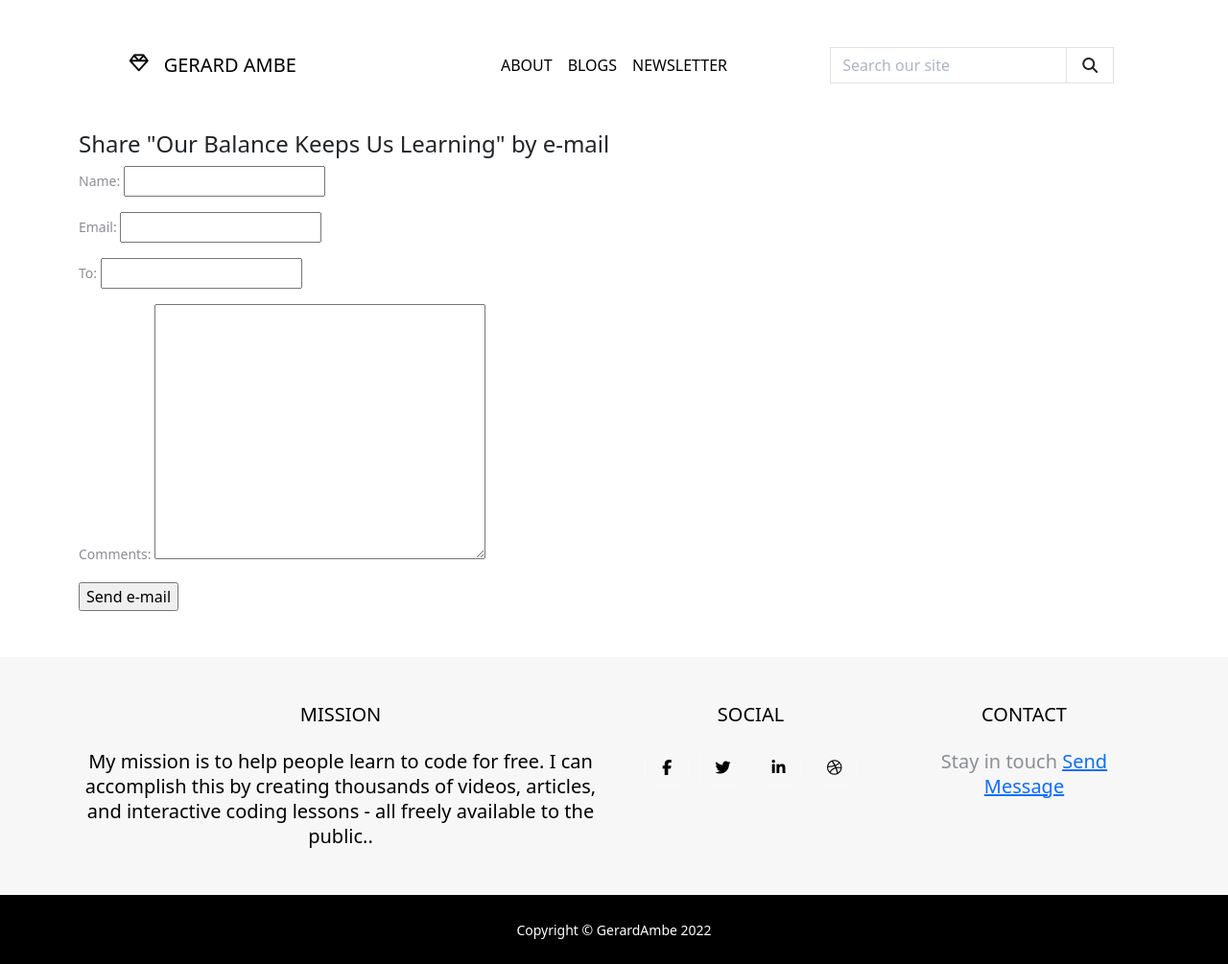
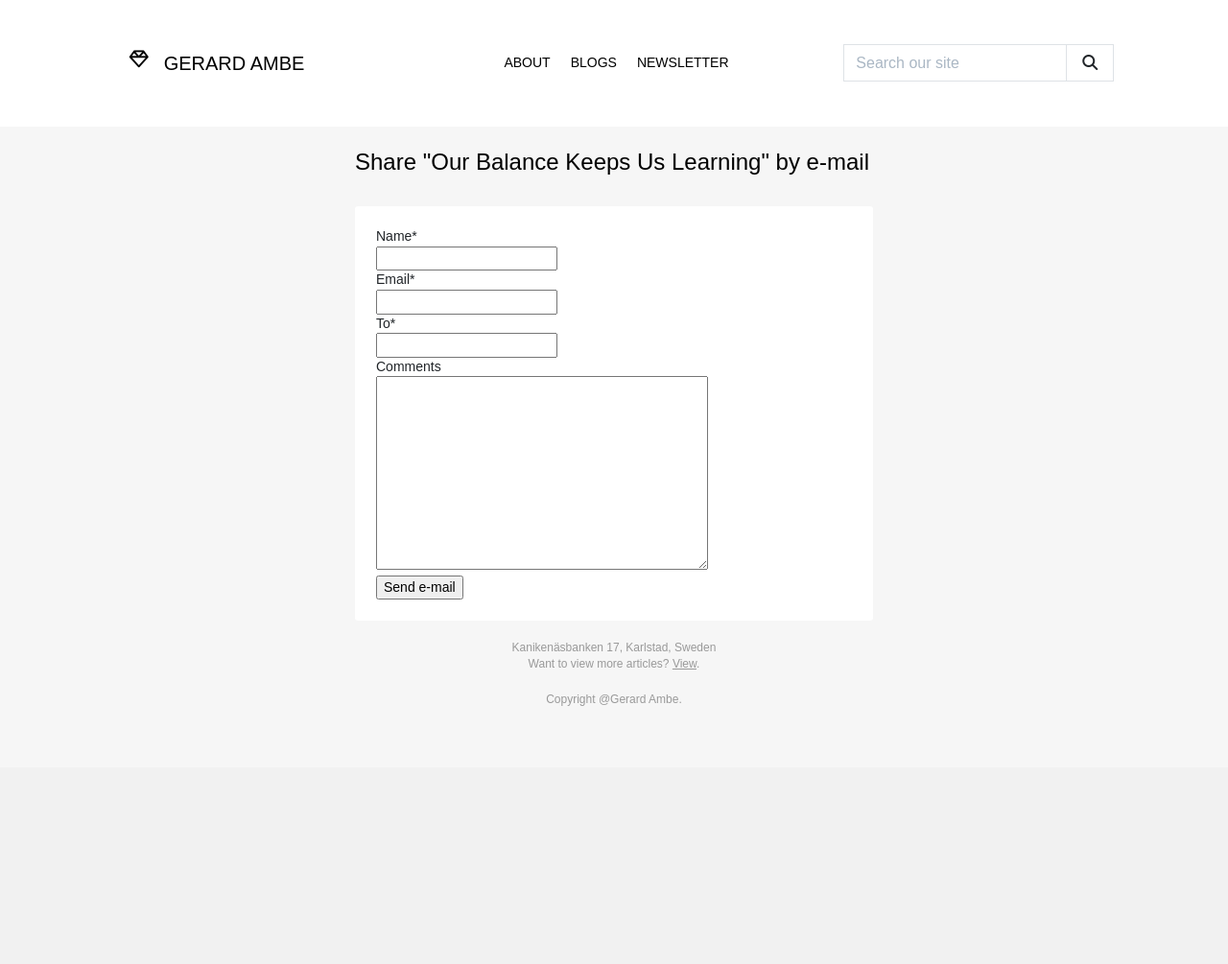
Before and after one commit to Gerardbulky/myblog, a Django app: page /letter/3/share/ in a window 1280 px wide. Shown: the whole page at 96% size. After the commit the page ends 736 px from the top, so only its background shows below. Run offline with Django 3.2, Linux system fonts and the light colour scheme; data comes from the database, SQL or seed files in the repository; some libraries are stand-ins or nearby versions.

Commit message:
finished with 'share this post' functionalities

```diff
--- a/blog/templates/blog/base.html
+++ b/blog/templates/blog/base.html
@@ -447,8 +447,11 @@
             </div>
         </div>
     </footer>
+    {% endblock %}
 
     <!-- Copyright Section-->
+
+    {% block copyright %}
     <div class="copyright py-4 text-center text-white" style="background-color: black;">
         <div class="container"><small>Copyright &copy; GerardAmbe 2022</small></div>
     </div>
--- a/gizblog/settings.py
+++ b/gizblog/settings.py
@@ -41,6 +41,7 @@ INSTALLED_APPS = [
     'home',
     'blog.apps.BlogConfig',
     'letter.apps.LetterConfig',
+    'crispy_forms',
 ]
 
 MIDDLEWARE = [
--- a/letter/static/css/news.css
+++ b/letter/static/css/news.css
@@ -0,0 +1,343 @@
+ /*All the styling goes here*/
+
+ img {
+     border: none;
+     -ms-interpolation-mode: bicubic;
+     max-width: 100%;
+ }
+
+ body {
+     background-color: #f6f6f6;
+     font-family: sans-serif;
+     -webkit-font-smoothing: antialiased;
+     font-size: 14px;
+     line-height: 1.4;
+     margin: 0;
+     padding: 0;
+     -ms-text-size-adjust: 100%;
+     -webkit-text-size-adjust: 100%;
+ }
+
+ table {
+     border-collapse: separate;
+     mso-table-lspace: 0pt;
+     mso-table-rspace: 0pt;
+     width: 100%;
+ }
+
+ table td {
+     font-family: sans-serif;
+     font-size: 14px;
+     vertical-align: top;
+ }
+
+ /* -------------------------------------
+          BODY & CONTAINER
+      ------------------------------------- */
+
+ .body {
+     background-color: #f6f6f6;
+     width: 100%;
+ }
+
+ /* Set a max-width, and make it display as block so it will automatically stretch to that width, but will also shrink down on a phone or something */
+ .container {
+     display: block;
+     margin: 0 auto !important;
+     /* makes it centered */
+     max-width: 580px;
+     padding: 10px;
+     width: 580px;
+ }
+
+ /* This should also be a block element, so that it will fill 100% of the .container */
+ .content {
+     box-sizing: border-box;
+     display: block;
+     margin: 0 auto;
+     max-width: 580px;
+     padding: 10px;
+ }
+
+ /* -------------------------------------
+          HEADER, FOOTER, MAIN
+      ------------------------------------- */
+ .main {
+     background: #ffffff;
+     border-radius: 3px;
+     width: 100%;
+ }
+
+ .wrapper {
+     box-sizing: border-box;
+     padding: 20px;
+ }
+
+ .content-block {
+     padding-bottom: 10px;
+     padding-top: 10px;
+ }
+
+ .footer {
+     clear: both;
+     margin-top: 10px;
+     text-align: center;
+     width: 100%;
+ }
+
+ .footer td,
+ .footer p,
+ .footer span,
+ .footer a {
+     color: #999999;
+     font-size: 12px;
+     text-align: center;
+ }
+
+ /* -------------------------------------
+          TYPOGRAPHY
+      ------------------------------------- */
+ h1,
+ h2,
+ h3,
+ h4 {
+     color: #000000;
+     font-family: sans-serif;
+     font-weight: 400;
+     line-height: 1.4;
+     margin: 0;
+     margin-bottom: 30px;
+ }
+
+ h1 {
+     font-size: 35px;
+     font-weight: 300;
+     text-align: center;
+     text-transform: capitalize;
+ }
+
+ p,
+ ul,
+ ol {
+     font-family: sans-serif;
+     font-size: 14px;
+     font-weight: normal;
+     margin: 0;
+     margin-bottom: 15px;
+ }
+
+ p li,
+ ul li,
+ ol li {
+     list-style-position: inside;
+     margin-left: 5px;
+ }
+
+ a {
+     color: #3498db;
+     text-decoration: underline;
+ }
+
+ /* -------------------------------------
+          BUTTONS
+      ------------------------------------- */
+ .btn {
+     box-sizing: border-box;
+     width: 100%;
+ }
+
+ .btn>tbody>tr>td {
+     padding-bottom: 15px;
+ }
+
+ .btn table {
+     width: auto;
+ }
+
+ .btn table td {
+     background-color: #ffffff;
+     border-radius: 5px;
+     text-align: center;
+ }
+
+ .btn a {
+     background-color: #ffffff;
+     border: solid 1px #3498db;
+     border-radius: 5px;
+     box-sizing: border-box;
+     color: #3498db;
+     cursor: pointer;
+     display: inline-block;
+     font-size: 14px;
+     font-weight: bold;
+     margin: 0;
+     padding: 12px 25px;
+     text-decoration: none;
+     text-transform: capitalize;
+ }
+
+ .btn-primary table td {
+     background-color: #3498db;
+ }
+
+ .btn-primary a {
+     background-color: #3498db;
+     border-color: #3498db;
+     color: #ffffff;
+ }
+
+ /* -------------------------------------
+          OTHER STYLES THAT MIGHT BE USEFUL
+      ------------------------------------- */
+ .last {
+     margin-bottom: 0;
+ }
+
+ .first {
+     margin-top: 0;
+ }
+
+ .align-center {
+     text-align: center;
+ }
+
+ .align-right {
+     text-align: right;
+ }
+
+ .align-left {
+     text-align: left;
+ }
+
+ .clear {
+     clear: both;
+ }
+
+ .mt0 {
+     margin-top: 0;
+ }
+
+ .mb0 {
+     margin-bottom: 0;
+ }
+
+ .preheader {
+     color: transparent;
+     display: none;
+     height: 0;
+     max-height: 0;
+     max-width: 0;
+     opacity: 0;
+     overflow: hidden;
+     mso-hide: all;
+     visibility: hidden;
+     width: 0;
+ }
+
+ .powered-by a {
+     text-decoration: none;
+ }
+
+ hr {
+     border: 0;
+     border-bottom: 1px solid #f6f6f6;
+     margin: 20px 0;
+ }
+
+ /* -------------------------------------
+          RESPONSIVE AND MOBILE FRIENDLY STYLES
+      ------------------------------------- */
+ @media only screen and (max-width: 620px) {
+     table.body h1 {
+         font-size: 28px !important;
+         margin-bottom: 10px !important;
+     }
+
+     table.body p,
+     table.body ul,
+     table.body ol,
+     table.body td,
+     table.body span,
+     table.body a {
+         font-size: 16px !important;
+     }
+
+     table.body .wrapper,
+     table.body .article {
+         padding: 10px !important;
+     }
+
+     table.body .content {
+         padding: 0 !important;
+     }
+
+     table.body .container {
+         padding: 0 !important;
+         width: 100% !important;
+     }
+
+     table.body .main {
+         border-left-width: 0 !important;
+         border-radius: 0 !important;
+         border-right-width: 0 !important;
+     }
+
+     table.body .btn table {
+         width: 100% !important;
+     }
+
+     table.body .btn a {
+         width: 100% !important;
+     }
+
+     table.body .img-responsive {
+         height: auto !important;
+         max-width: 100% !important;
+         width: auto !important;
+     }
+ }
+
+ /* -------------------------------------
+          PRESERVE THESE STYLES IN THE HEAD
+      ------------------------------------- */
+ @media all {
+     .ExternalClass {
+         width: 100%;
+     }
+
+     .ExternalClass,
+     .ExternalClass p,
+     .ExternalClass span,
+     .ExternalClass font,
+     .ExternalClass td,
+     .ExternalClass div {
+         line-height: 100%;
+     }
+
+     .apple-link a {
+         color: inherit !important;
+         font-family: inherit !important;
+         font-size: inherit !important;
+         font-weight: inherit !important;
+         line-height: inherit !important;
+         text-decoration: none !important;
+     }
+
+     #MessageViewBody a {
+         color: inherit;
+         text-decoration: none;
+         font-size: inherit;
+         font-family: inherit;
+         font-weight: inherit;
+         line-height: inherit;
+     }
+
+     .btn-primary table td:hover {
+         background-color: #34495e !important;
+     }
+
+     .btn-primary a:hover {
+         background-color: #34495e !important;
+         border-color: #34495e !important;
+     }
+ }
--- a/letter/templates/letter/news/share.html
+++ b/letter/templates/letter/news/share.html
@@ -1,12 +1,35 @@
 {% extends "blog/base.html" %}
+{% load crispy_forms_tags %}
 {% load static %}
 
 {% block title %}Share a post{% endblock %}
 
 {% block content %}
-<div class="container">
-    <div class="row">
-        <div class="col">
+
+
+
+<!doctype html>
+<html>
+
+<head>
+    <meta name="viewport" content="width=device-width, initial-scale=1.0" />
+    <meta http-equiv="Content-Type" content="text/html; charset=UTF-8" />
+    <link rel="stylesheet" href="{% static 'css/news.css' %}">
+    <title>Simple Transactional Email</title>
+</head>
+
+<body class="">
+    <span class="preheader">This is preheader text. Some clients will show this text as a preview.</span>
+    <table role="presentation" border="0" cellpadding="0" cellspacing="0" class="body">
+        <tr>
+            <td>&nbsp;</td>
+            <td class="container">
+                <div class="content">
+
+                    <!-- START CENTERED WHITE CONTAINER -->
+                    <table role="presentation" class="main">
+
+                        <!-- START MAIN CONTENT AREA -->
                         {% if sent %}
                         <h1>E-mail successfully sent</h1>
                         <p>
@@ -14,13 +37,58 @@
                         </p>
                         {% else %}
                         <h4>Share "{{ news.title }}" by e-mail</h4>
+                        <tr>
+                            <td class="wrapper">
+                                <table role="presentation" border="0" cellpadding="0" cellspacing="0">
+                                    <tr>
+                                        <td>
+
                                             <form method="post">
-                {{ form.as_p }}
+                                                {{ form|crispy }}
                                                 {% csrf_token %}
                                                 <input type="submit" value="Send e-mail">
                                             </form>
                                             {% endif %}
+                                        </td>
+                                    </tr>
+                                </table>
+                            </td>
+                        </tr>
+
+                        <!-- END MAIN CONTENT AREA -->
+                    </table>
+                    <!-- END CENTERED WHITE CONTAINER -->
+
+                    <!-- START FOOTER -->
+                    <div class="footer">
+                        <table role="presentation" border="0" cellpadding="0" cellspacing="0">
+                            <tr>
+                                <td class="content-block">
+                                    <span class="apple-link">Kanikenäsbanken 17, Karlstad, Sweden</span>
+                                    <br> Want to view more articles? <a href="http://i.imgur.com/CScmqnj.gif">View</a>.
+                                </td>
+                            </tr>
+                            <tr>
+                                <td class="content-block powered-by">
+                                    Copyright <a href="http://htmlemail.io">@Gerard Ambe</a>.
+                                </td>
+                            </tr>
+                        </table>
                     </div>
+                    <!-- END FOOTER -->
+
                 </div>
-</div>
+            </td>
+            <td>&nbsp;</td>
+        </tr>
+    </table>
+</body>
+
+</html>
 {% endblock %}
+
+{% block footer %}
+{% endblock %}
+
+{% block copyright %}
+{% endblock %}
--- a/letter/views.py
+++ b/letter/views.py
@@ -22,7 +22,7 @@ def news_detail(request, year, month, day, news):
 
 
 
-def news_share(request, news_id):
+def news_share(request, news_id): #passed in a new id for this particular possed news_id
     # Retrieve post by id
     news = get_object_or_404(News, id=news_id, status='published')
     sent = False
--- a/requirements.txt
+++ b/requirements.txt
@@ -1,5 +1,6 @@
 asgiref==3.5.0
 Django==3.0.14
+django-crispy-forms==1.14.0
 fontawesomefree==6.1.1
 Pillow==8.2.0
 pytz==2022.1
```
Lines whose indentation alone changed are shown as unchanged.
